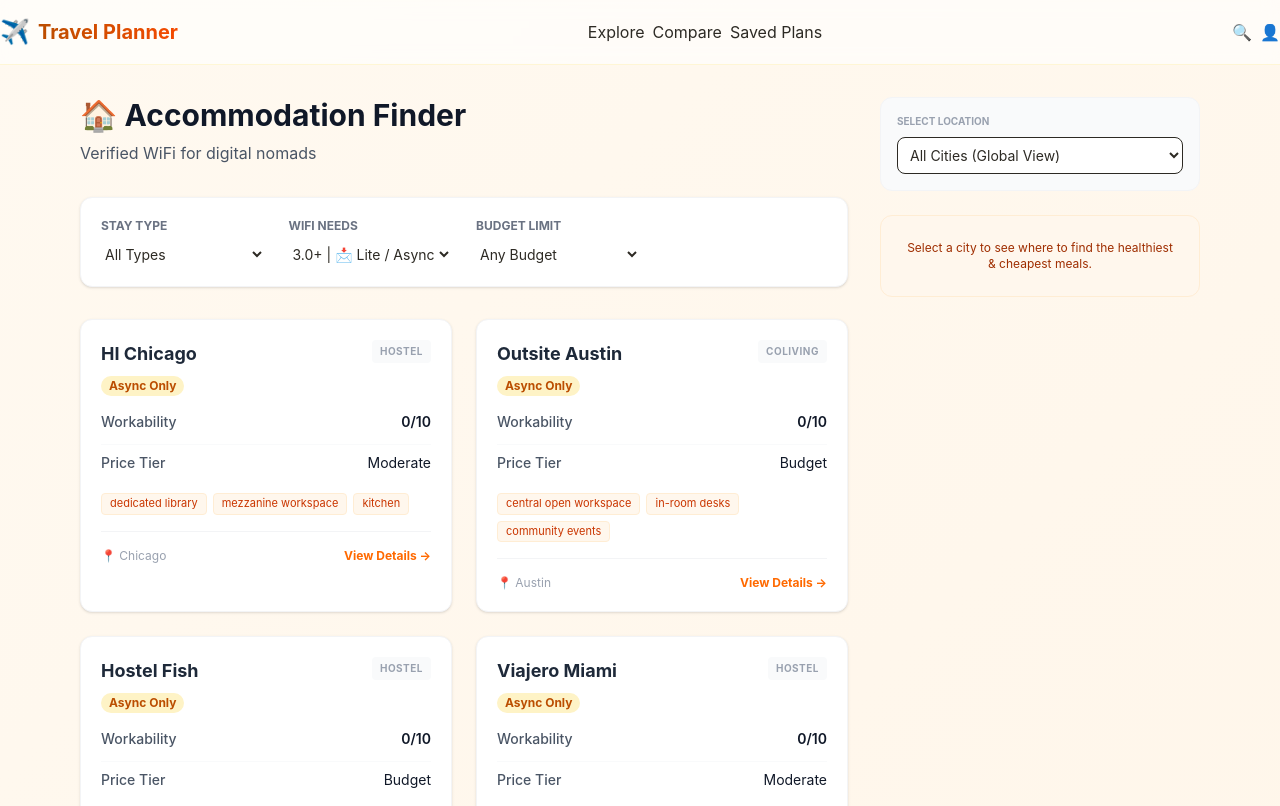
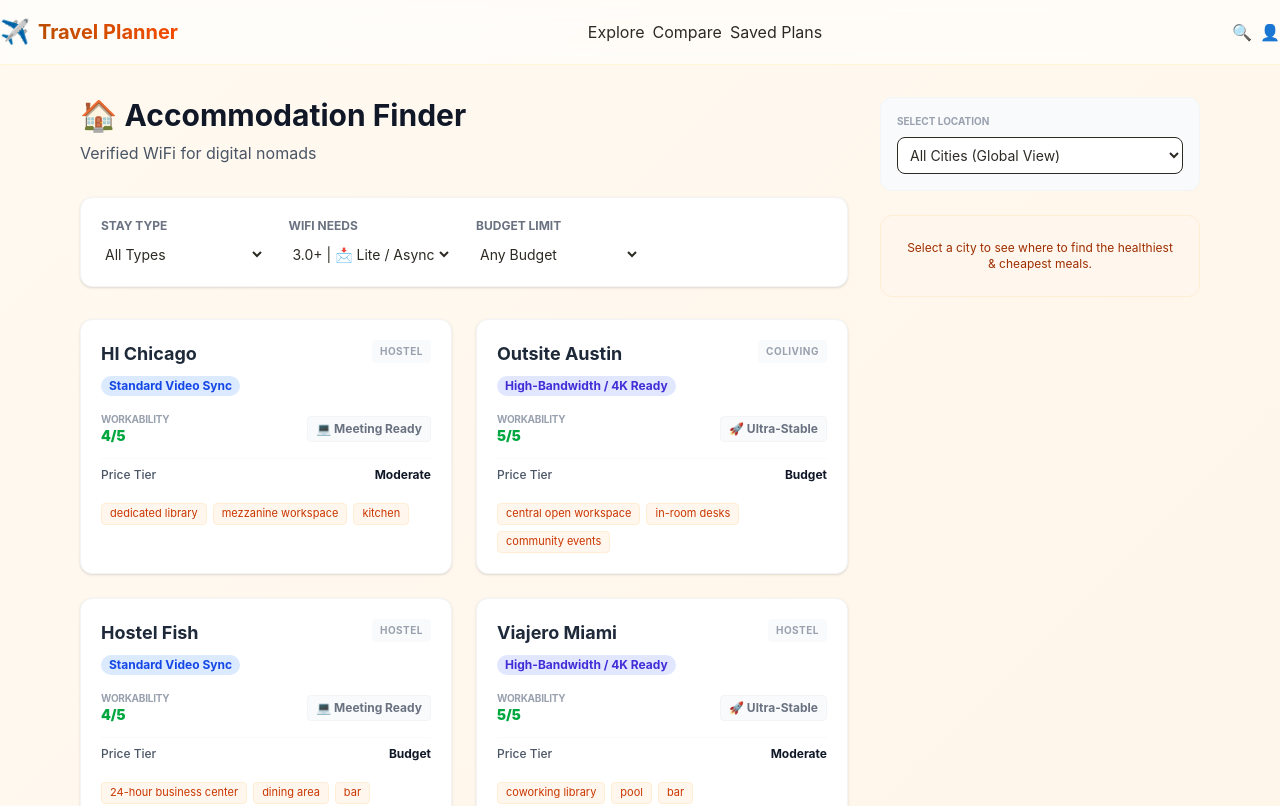
Before and after one commit to wgrea/EchoGlaze, a SvelteKit app: page /accommodation in a window 1280 px wide. Shown: the top 806 px of the page. Built offline with nearby package versions, Linux system fonts and the light colour scheme.

Commit message:
Add files via upload

```diff
--- a/src/lib/components/accommodation/StayOptionCard.svelte
+++ b/src/lib/components/accommodation/StayOptionCard.svelte
@@ -3,7 +3,6 @@
 <script lang="ts">
   export let option: any;
 
-  // Add this function if it's missing
   function getPriceTierLabel(tier: number): string {
     const labels: Record<number, string> = {
       1: 'Ultra Budget',
@@ -15,19 +14,26 @@
     return labels[tier] || 'Contact for Price';
   }
 
-  // Helper function to get WiFi score
-  function getWifiScore(option: any): number {
-    return option.wifiScore || option.wifiMin || option.wifiRating || option.wifi || 0;
+function getWorkabilityStatus(score: number) {
+  // 4.5 - 5.0: The Elite Tier (4K, Heavy Uploads, Zero Latency)
+  if (score >= 4.5) {
+    return {
+      label: 'High-Bandwidth / 4K Ready',
+      color: 'bg-indigo-100 text-indigo-700'
+    };
   }
 
-  function getWorkabilityStatus(score: number) {
-    if (score >= 9) return { label: 'Ultra-Reliable Hub', color: 'bg-green-100 text-green-700' };
-    if (score >= 7) return { label: 'Reliable Workflow', color: 'bg-blue-100 text-blue-700' };
-    return { label: 'Async Only', color: 'bg-amber-100 text-amber-700' };
-  }
+  // 3.0 - 4.4: The Professional Standard (Stable Zoom, Screenshare, VPN)
+  // Since we don't add data below 3.0, this is our "Baseline"
+  return {
+    label: 'Standard Video Sync',
+    color: 'bg-blue-100 text-blue-700'
+  };
+}
 
-  const wifiScore = getWifiScore(option);
-  const workStatus = getWorkabilityStatus(wifiScore);
+  // RECTIVE DECLARATION: This replaces the const declaration.
+  // It will automatically re-calculate if 'option' changes.
+  $: workStatus = getWorkabilityStatus(option.wifiScore || 0);
 </script>
 
 <div class="bg-white rounded-xl border border-gray-100 shadow-sm overflow-hidden hover:shadow-md transition-shadow">
@@ -46,14 +52,22 @@
     </div>
 
     <div class="space-y-3 text-sm text-gray-600">
-      <div class="flex justify-between">
-        <span class="font-medium">Workability</span>
-        <span class="text-gray-900 font-semibold">{wifiScore}/10</span>
+      <div class="flex items-center justify-between mt-4">
+        <div class="flex flex-col">
+          <span class="text-[10px] font-bold text-gray-400 uppercase tracking-tight">Workability</span>
+          <span class="text-sm font-black {option.wifiScore >= 4 ? 'text-green-600' : 'text-orange-500'}">
+            {option.wifiScore}/5
+          </span>
+        </div>
+
+<div class="text-xs font-bold text-gray-500 bg-gray-50 px-2 py-1 rounded border border-gray-100">
+  {option.wifiScore >= 4.5 ? '🚀 Ultra-Stable' : '💻 Meeting Ready'}
+</div>
       </div>
 
       <div class="flex justify-between border-t border-gray-50 pt-2">
-        <span class="font-medium">Price Tier</span>
-        <span class="text-gray-900">{getPriceTierLabel(option.priceTier)}</span>
+        <span class="font-medium text-xs">Price Tier</span>
+        <span class="text-gray-900 font-bold text-xs">{getPriceTierLabel(option.priceTier)}</span>
       </div>
 
       <div class="flex flex-wrap gap-1.5 pt-2">
@@ -64,10 +78,5 @@
         {/each}
       </div>
     </div>
-
-    <div class="mt-4 pt-4 border-t border-gray-100 flex items-center justify-between text-xs text-gray-400">
-      <span>📍 {option.cityName}</span>
-      <button class="text-orange-500 font-bold hover:underline">View Details →</button>
-    </div>
   </div>
 </div>
--- a/src/lib/loaders/stayLoader.ts
+++ b/src/lib/loaders/stayLoader.ts
@@ -6,14 +6,16 @@ export async function loadAllStayOptions() {
   const allOptions: any[] = [];
 
   cities.forEach(city => {
-    // If city.stayOptions is undefined or empty, this skip ensures no crash
     if (city.stayOptions && Array.isArray(city.stayOptions)) {
-      city.stayOptions.forEach(option => {
+      // Change (option) to (option: any) here
+      city.stayOptions.forEach((option: any) => {
         allOptions.push({
           ...option,
-          cityId: city.id,       // Ensure this is 'sea', 'chi', etc.
+          cityId: city.id,
           cityName: city.name,
-          cityMultiplier: city.costMultiplier
+          cityMultiplier: city.costMultiplier,
+          // Now TypeScript won't complain about checking option.wifiScore
+          wifiScore: option.wifiScore ?? city.wifiScore ?? 0
         });
       });
     }
--- a/src/routes/accommodation/+page.svelte
+++ b/src/routes/accommodation/+page.svelte
@@ -37,6 +37,16 @@
     applyFilters();
   }
 
+/*
+Why this one worked:
+The second version performs a lookup:
+- It takes the option.cityId (which we added in the loader).
+- It goes to your cities array and finds the matching city object.
+- It says: "Okay, this hostel doesn't have a specific WiFi score, but it's in Chicago, and Chicago has a 4. I'll use 4."
+- Since 4 is greater than your filter minimum of 3.0, the hostel finally shows up.
+*/
+// src/routes/accommodation/+page.svelte
+
 function applyFilters() {
   filteredOptions = stayOptions.filter(option => {
     // 1. City Filter
@@ -46,11 +56,8 @@ function applyFilters() {
     if (filters.type !== 'all' && option.type !== filters.type) return false;
 
     // 3. WiFi Check
-    // IMPORTANT: If the option doesn't have a score, use the city's score
-    // Since we added 'cityId' to the option, we can find the city's score
-    const city = cities.find(c => c.id === option.cityId);
-    const wifiValue = option.wifiScore || city?.wifiScore || 0;
-
+    // Since we attached wifiScore in the stayLoader, we just use it directly!
+    const wifiValue = option.wifiScore || 0;
     if (wifiValue < filters.wifiMin) return false;
 
     // 4. Price Tier
```
